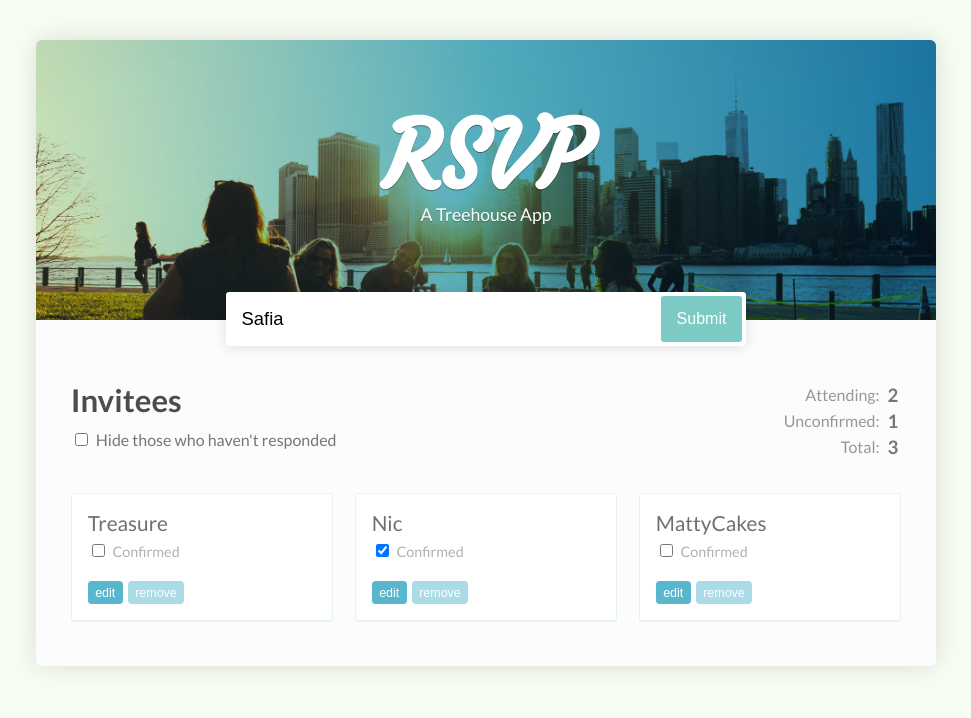
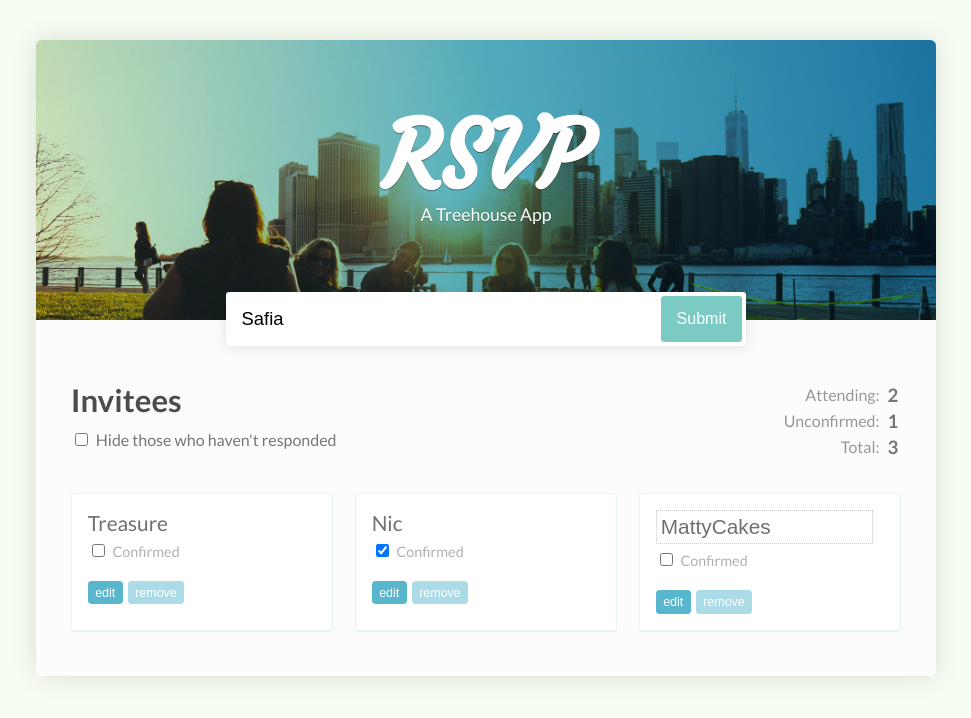
Before and after one commit to jirgens/ReactRSVP, a React (Create React App) app: page / in a window 1280 px wide. Shown: the top 718 px of the page, without its empty margins (154-1125 px from the left). Built offline with nearby package versions, Linux system fonts and the light colour scheme.

Commit message:
addwd toggling edit state for guests

```diff
--- a/src/App.js
+++ b/src/App.js
@@ -8,31 +8,40 @@
     guests: [
       {
         name: 'Treasure',
-        isConfirmed: false
+        isConfirmed: false,
+        isEditing: false
       },
       {
         name: 'Nic',
-        isConfirmed: true
+        isConfirmed: true,
+        isEditing: false
       },
       {
         name: 'MattyCakes',
-        isConfirmed: false
+        isConfirmed: false,
+        isEditing: true
       }
     ]
   };
 
-  toggleConfirmationAt = indexToChange =>
+  toggleGuestPropertyAt = (property, indexToChange) =>
     this.setState({
       guests: this.state.guests.map((guest, index) => {
         if (index === indexToChange) {
           return {
             ...guest,
-            isConfirmed: !guest.isConfirmed
-          }
+            [property]: !guest[property]
+          };
         }
         return guest;
       })
     });
+
+  toggleConfirmationAt = index =>
+    this.toggleGuestPropertyAt("isConfirmed", index);
+
+  toggleEditingAt = index =>
+    this.toggleGuestPropertyAt("isEditing", index);
 
   getTotalInvited = () => this.state.guests.length;
   //getAttendingGuests = () =>
@@ -73,7 +82,8 @@
             </tbody>
           </table>
           <GuestList guests={this.state.guests}
-                     toggleConfirmationAt={this.toggleConfirmationAt}/>
+                     toggleConfirmationAt={this.toggleConfirmationAt}
+                     toggleEditingAt ={this.toggleEditingAt} />
         </div>
       </div>
     );
--- a/src/Guest.js
+++ b/src/Guest.js
@@ -1,23 +1,28 @@
 import React from 'react';
 import PropTypes from 'prop-types';
+import GuestName from './GuestName';
 
 const Guest = props =>
       <li>
-        <span>{props.name}</span>
+        <GuestName isEditing={props.isEditing}>
+          {props.name}
+        </GuestName>
         <label>
           <input
             type="checkbox"
             checked={props.isConfirmed}
             onChange={props.handleConfirmation}/> Confirmed
         </label>
-        <button>edit</button>
+        <button onClick={props.handleToggleEditing}>edit</button>
         <button>remove</button>
       </li>
 
 Guest.propTypes = {
   name: PropTypes.string.isRequired,
   isConfirmed: PropTypes.bool.isRequired,
-  handleConfirmation: PropTypes.func.isRequired
+  isEditing: PropTypes.bool.isRequired,
+  handleConfirmation: PropTypes.func.isRequired,
+  handleToggleEditing: PropTypes.func.isRequired
 };
 
 export default Guest;
--- a/src/GuestList.js
+++ b/src/GuestList.js
@@ -9,13 +9,16 @@
         key={index}
         name={guest.name}
         isConfirmed={guest.isConfirmed}
-        handleConfirmation={() => props.toggleConfirmationAt(index)} />
+        isEditing={guest.isEditing}
+        handleConfirmation={() => props.toggleConfirmationAt(index)}
+        handleToggleEditing={() => props.toggleEditingAt(index)} />
     )}
   </ul>;
 
 GuestList.propTypes = {
   guests: PropTypes.array.isRequired,
-  toggleConfirmationAt: PropTypes.func.isRequired
+  toggleConfirmationAt: PropTypes.func.isRequired,
+  toggleEditingAt: PropTypes.func.isRequired
 };
 
 export default GuestList;
--- /dev/null
+++ b/src/GuestName.js
@@ -0,0 +1,25 @@
+import React from 'react';
+import PropTypes from 'prop-types';
+
+const GuestName = props => {
+  if (props.isEditing) {
+    return (
+      <input
+        type="text"
+        value={props.children} />
+    );
+  }
+
+  return (
+    <span>
+      {props.children}
+    </span>
+  );
+};
+
+
+GuestName.propTypes = {
+  isEditing: PropTypes.bool.isRequired
+};
+
+export default GuestName;
```
